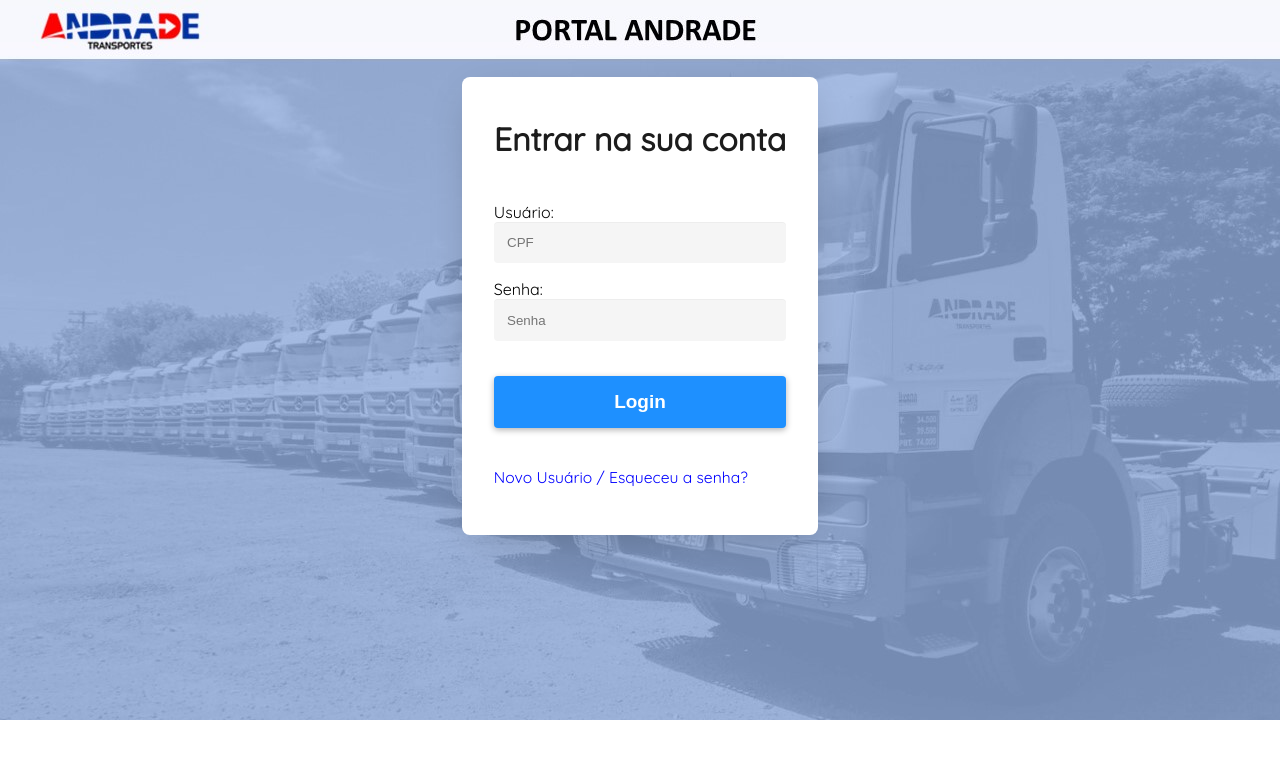
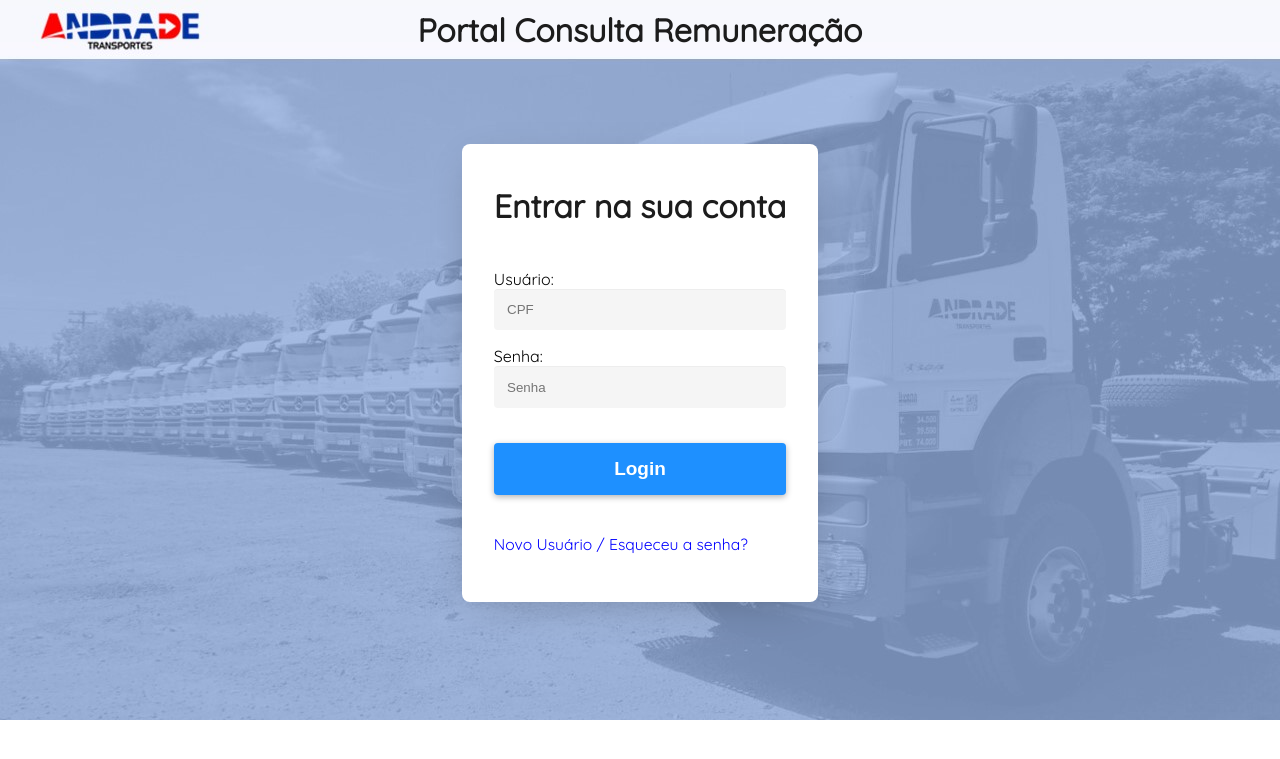
Before and after one commit to BrunooOrtoo/app_remuneracao, a Flask app: page / in a window 1280 px wide. Shown: the top 759 px of the page. Run offline with Flask 3, Linux system fonts and the light colour scheme; some libraries are stand-ins or nearby versions.

Commit message:
alteração

```diff
--- a/templates/index.html
+++ b/templates/index.html
@@ -73,7 +73,7 @@
             flex-wrap: wrap;
             justify-content: center;
             align-content: center;
-            padding: 6%;
+            padding: 4%;
             margin: 0;
         }
 
@@ -178,6 +178,7 @@
     </style>
 </head>
 <body>
+<h1>Portal Consulta Remuneração</h1>
 <div class="container">
     <form id="meuFormulario" action="/index" method="post">
         <h1>Entrar na sua conta</h1>
```
Also changed, not shown: static/fundo_login.jpg.
